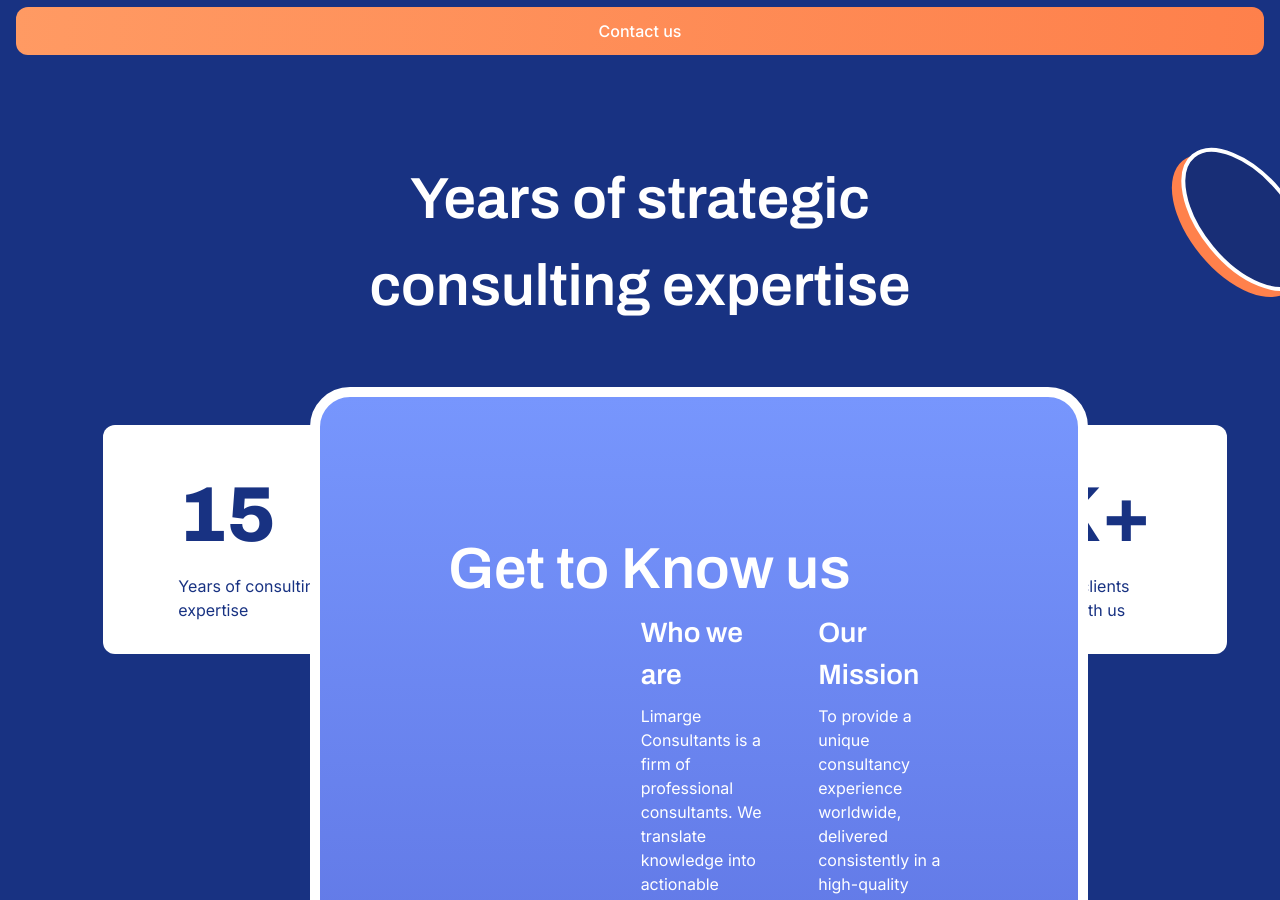
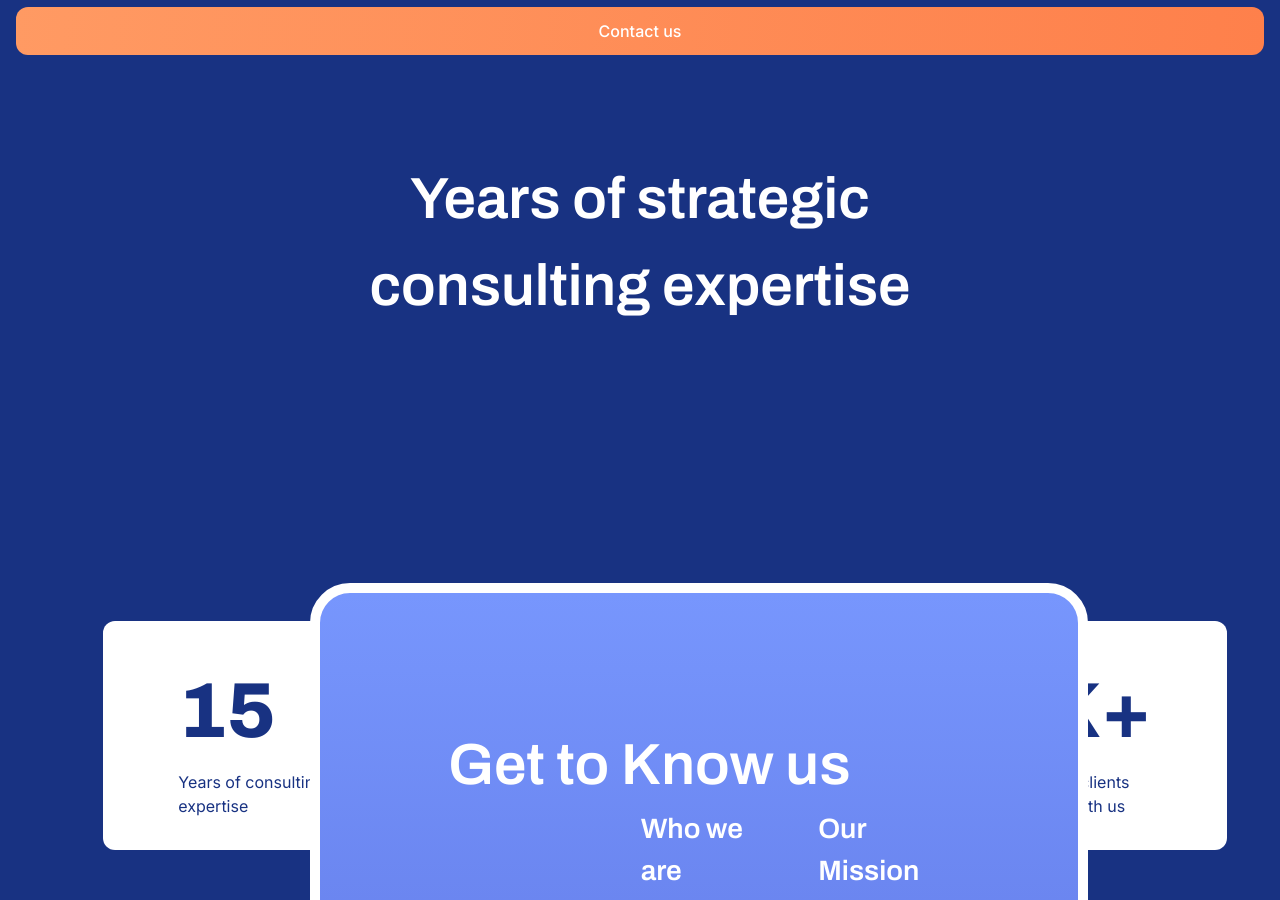
Before and after one commit to almondkiruthu/Limarge, a React (Vite) app in the folder client/: page / in a window 1280 px wide. Shown: the part 2080-2980 px from the top of the page. Built offline with nearby package versions, Linux system fonts and the light colour scheme; what prettier-plugin-tailwindcss would draw is missing.

Commit message:
Change lg to 3xl screens

```diff
--- a/client/src/components/Stories.tsx
+++ b/client/src/components/Stories.tsx
@@ -9,7 +9,7 @@ const Stories = () => {
             Years of strategic <br /> consulting expertise
           </h2>
         </div>
-        <div className="invisible lg:visible lg:absolute lg:right-0 lg:top-[70px]">
+        <div className="invisible 3xl:visible 3xl:absolute 3xl:right-0 lg:top-[70px]">
           <img
             src="/Storiesassets/Ring.svg"
             alt="Ring"
```
